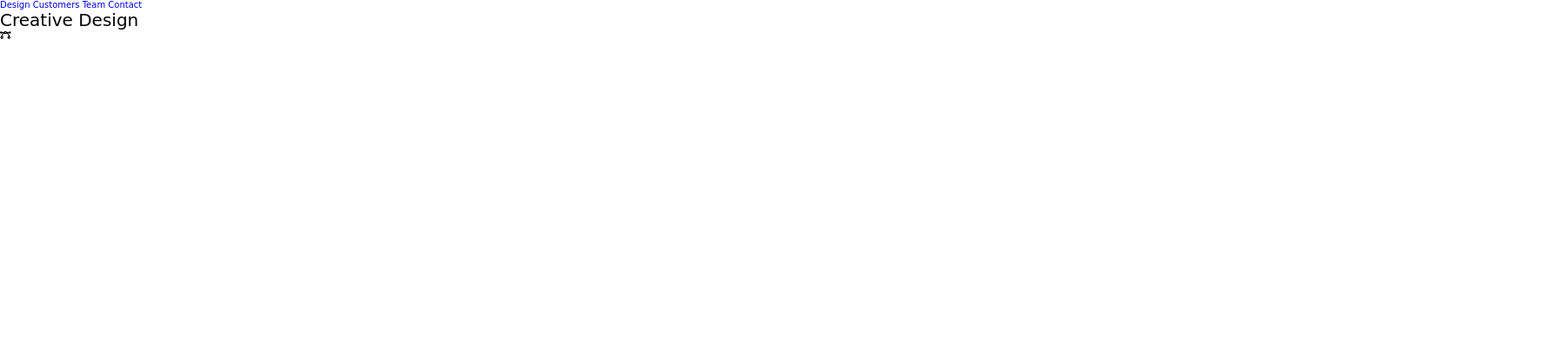
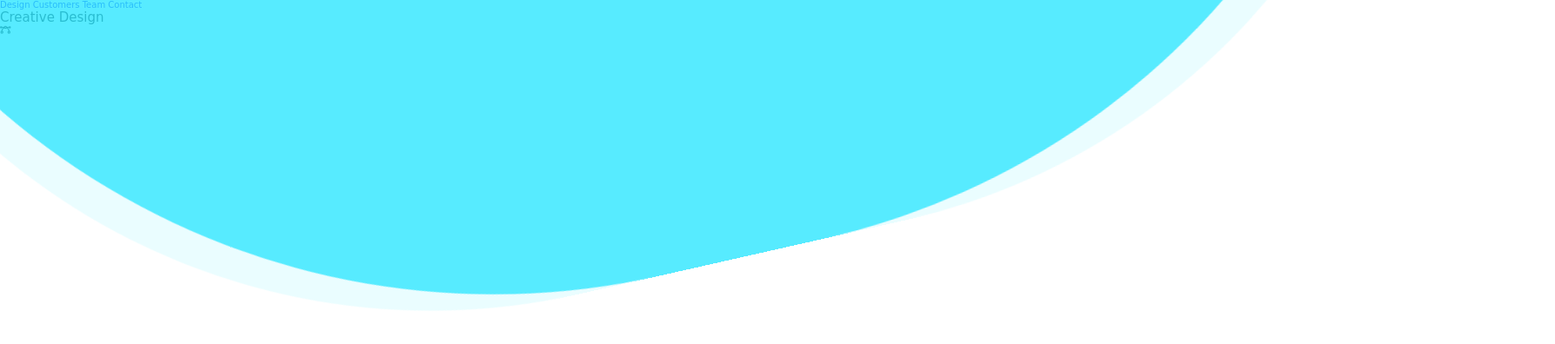
Before and after one commit to gbeto21/CreativeDesign, a plain HTML site: page index.html in a window 1280 px wide. Shown: the whole page at 87% size, 1788 px wide, since content can reach past the window. Drawn offline with Linux system fonts and the light colour scheme; a web font is replaced by a local one.

Commit message:
The waves section was created.

```diff
--- a/index.html
+++ b/index.html
@@ -14,7 +14,7 @@
   <body>
     <div class="container">
       <!-- Section 1 -->
-      <div class="section-1">
+      <section class="section-1">
         <nav class="navbar">
           <a href="#" class="navbar-link">Design</a>
           <a href="#" class="navbar-link">Customers</a>
@@ -22,12 +22,12 @@
           <a href="#" class="navbar-link">Contact</a>
         </nav>
         <div class="floating-bg">
-          <h1 class="section-1-heading">Creative Design</h1>
-          <div class="logo">
-            <i class="fas fa-bezier-curve"></i>
-          </div>
         </div>
-      </div>
+        <h1 class="section-1-heading">Creative Design</h1>
+        <div class="logo">
+          <i class="fas fa-bezier-curve"></i>
+        </div>
+      <section/>
       <!-- End of section 1 -->
     </div>
 
--- a/style.css
+++ b/style.css
@@ -1,3 +1,4 @@
+/* Common styles */
 @import url("https://fonts.googleapis.com/css2?family=Bellota+Text:wght@300;400;700&family=Monoton&display=swap");
 
 * {
@@ -14,3 +15,50 @@
 html {
   font-size: 62.5%;
 }
+
+body {
+  overflow-x: hidden;
+}
+
+/* End of common styles */
+
+/* Section 1 */
+.section-1 {
+  width: 100%;
+  height: 100vh;
+  background-color: #fff;
+  position: relative;
+}
+
+.floating-bg {
+  width: 150vw;
+  height: 150vw;
+  background-color: rgba(50, 231, 255, 0.8);
+  position: absolute;
+  top: -125vw;
+  left: calc(50% - 75vw);
+  border-radius: 45%;
+  animation: rotate 30s infinite;
+}
+
+.floating-bg::before {
+  content: "";
+  width: 100%;
+  height: 100%;
+  background-color: rgba(50, 231, 255, 0.1);
+  position: absolute;
+  top: 0;
+  left: 0;
+  border-radius: 40%;
+}
+
+@keyframes rotate {
+  0% {
+    transform: rotate(0);
+  }
+  100% {
+    transform: rotate(350deg);
+  }
+}
+
+/* End of section 1 */
```
